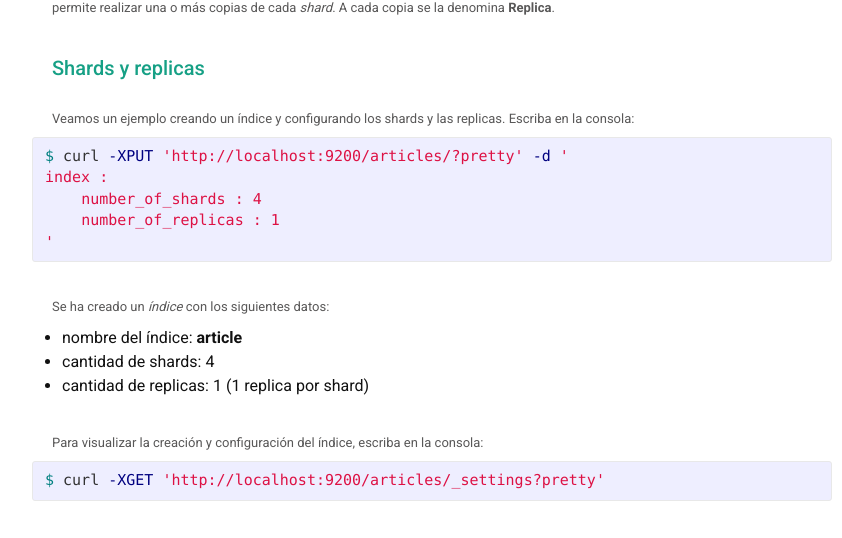
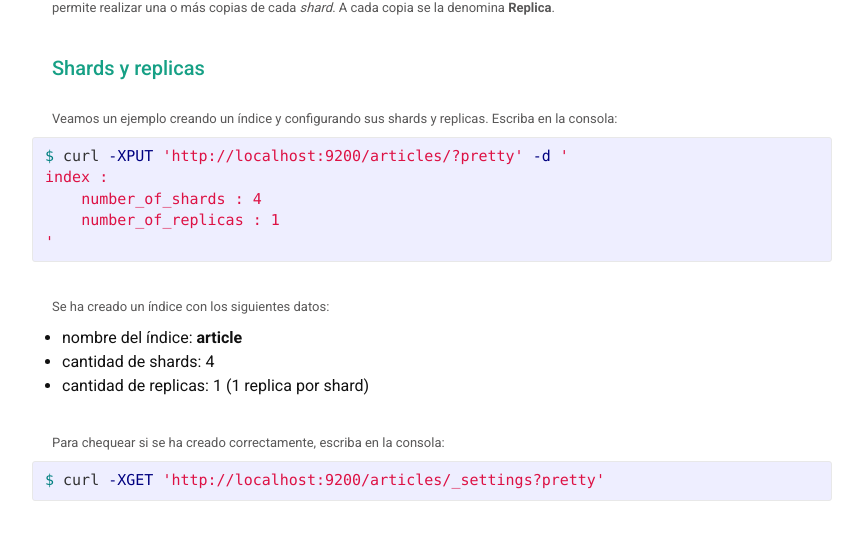
Before and after one commit to Desarrollo-CeSPI/desarrollo-cespi.github.io, a Jekyll site: the page built from _posts/2016-04-22-elasticsearch-module_2.md, in a window 1280 px wide and 900 px high, scrolled down 1674 px. Shown: the part 149-687 px from the top of the window, without its empty margins (208-1050 px from the left). Built offline with Jekyll 4.4.1, drawn with Linux system fonts in a browser that asks for light colours.

Commit message:
change redaction

```diff
--- a/_posts/2016-04-22-elasticsearch-module_2.md
+++ b/_posts/2016-04-22-elasticsearch-module_2.md
@@ -58,7 +58,7 @@ id  |     name    |         email             |     type  |parent_id
 Fragmento 1
 
 id  |     name     |         email
---- |------------- | --------------------------
+--- | ------------ | --------------------------
 1   | UNLP         | email@unlp.edu.ar
 2   | CeSPI        | cespi@unlp.edu.ar
 3   | Aula Cisco   | cisco@cespi.unlp.edu.ar
@@ -80,7 +80,7 @@ una o más copias de cada *shard*. A cada copia se la denomina **Replica**.
 
 ### Shards y replicas
 
-Veamos un ejemplo creando un índice y configurando los shards y las replicas.
+Veamos un ejemplo creando un índice y configurando sus shards y replicas.
 Escriba en la consola:
 
 {% highlight bash  %}
@@ -91,14 +91,14 @@ index :
 '
 {% endhighlight  %}
 
-Se ha creado un *índice* con los siguientes datos:
+Se ha creado un índice con los siguientes datos:
 
 * nombre del índice: **article**
 * cantidad de shards: 4
 * cantidad de replicas: 1 (1 replica  por shard)
 
 
-Para visualizar la creación y configuración del índice, escriba en la consola:
+Para chequear si se ha creado correctamente, escriba en la consola:
 
 {% highlight bash  %}
 $ curl -XGET 'http://localhost:9200/articles/_settings?pretty'
@@ -200,6 +200,7 @@ redundante.
 de en caso de que un fragmento falle.
 
 
+
 ### Cluster y nodos
 
 Elasticsearch opera en un ambiente distribuido, y corre un
```
